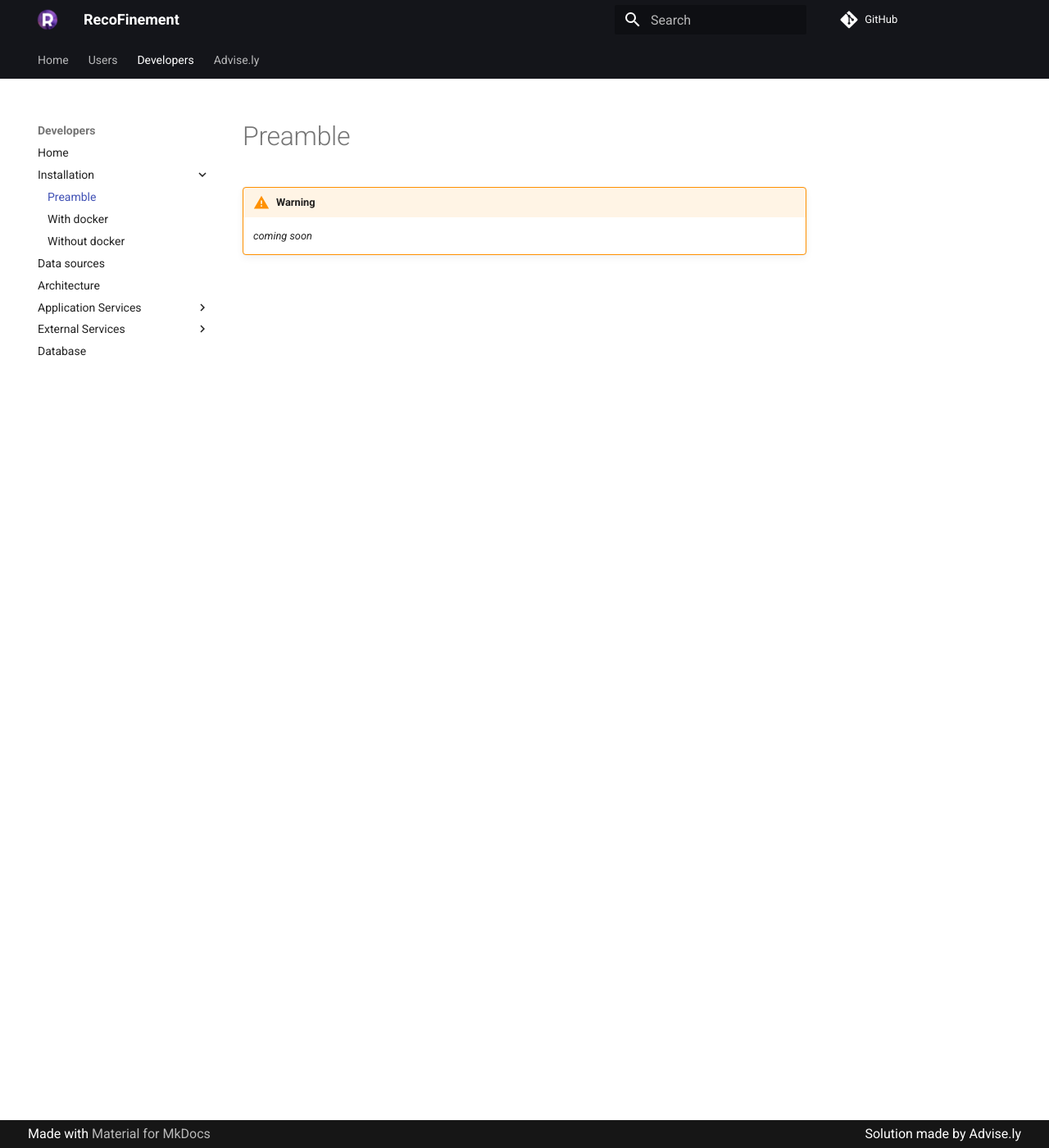
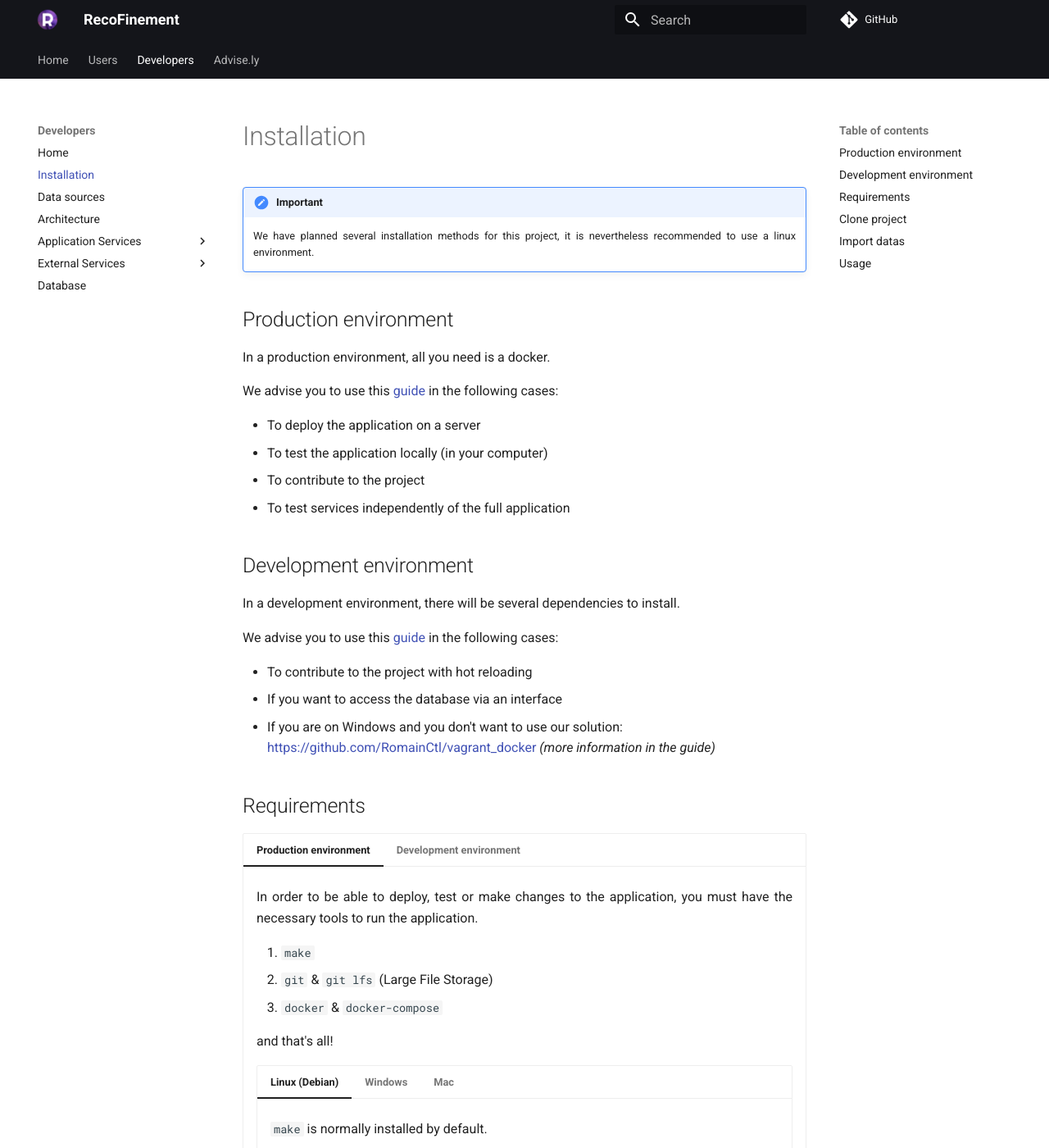
Before and after one commit to RomainCtl/RecoFinement, an MkDocs documentation site: the page built from docs/developers/installation.md, in a window 1280 px wide and 1400 px high. Shown: the whole window at 82% size. Built offline with MkDocs 1.6.1 and Material for MkDocs 9.7.7, drawn with Linux system fonts in a browser that asks for light colours; comment, search, counter and statistics services are not loaded; some of the changed text lies outside the part shown.

Commit message:
Add installations guide for docker user

````diff
--- a/docs/assets/stylesheet/extra.css
+++ b/docs/assets/stylesheet/extra.css
@@ -5,3 +5,11 @@
 .md-content p {
     text-align: justify;
 }
+
+.md-typeset .tabbed-set {
+    border: 1px solid #eee;
+}
+
+.md-typeset .tabbed-content {
+    padding: 0.5em 1em;
+}
--- /dev/null
+++ b/docs/developers/installation.md
@@ -0,0 +1,194 @@
+!!! important
+    We have planned several installation methods for this project, it is nevertheless recommended to use a linux environment.
+
+## Production environment
+
+In a production environment, all you need is a docker.
+
+We advise you to use this [guide](./withdocker) in the following cases:
+
+* To deploy the application on a server
+* To test the application locally (in your computer)
+* To contribute to the project
+* To test services independently of the full application
+
+## Development environment
+
+In a development environment, there will be several dependencies to install.
+
+We advise you to use this [guide](./withoutdocker) in the following cases:
+
+* To contribute to the project with hot reloading
+* If you want to access the database via an interface
+* If you are on Windows and you don't want to use our solution: [https://github.com/RomainCtl/vagrant_docker](https://github.com/RomainCtl/vagrant_docker) *(more information in the guide)*
+
+## Requirements
+
+=== "Production environment"
+    In order to be able to deploy, test or make changes to the application, you must have the necessary tools to run the application.
+
+    1. `make`
+    2. `git` & `git lfs` (Large File Storage)
+    3. `docker` & `docker-compose`
+
+    and that's all!
+
+    === "Linux (Debian)"
+        `make` is normally installed by default.
+
+        Install `git` and `git-lfs`:
+        ```bash
+        apt install git git-lfs
+        git lfs install
+        ```
+
+        You can install `docker` simply with:
+        ```bash
+        apt install docker.io docker-compose
+        ```
+
+    === "Windows"
+        Download `git` from [here](https://git-scm.com/download/win) and follow the instruction.
+
+        Download `git lfs` from [here](https://github.com/git-lfs/git-lfs/releases/download/v2.12.1/git-lfs-windows-v2.12.1.exe) and:
+        ```
+        git lfs install
+        ```
+
+        If you work on windows, I advise you to follow the instructions in this repository: [https://github.com/RomainCtl/vagrant_docker](https://github.com/RomainCtl/vagrant_docker)
+
+        So, each time you will use docker, you may start the vm (`make vm-up`).
+
+        !!! note
+            An Oracle VM Virtualbox will start and you will see it, you do not need to log on to it.
+            The author of this repository chose to leave the VM window open so as not to forget to switch it off before turning off the computer.
+
+        !!! tip
+            To use docker, do not forget to define the environment variables as the following: `./setenv-docker.bat`.
+
+    === "Mac"
+        For `make`, you will have to install the "Developer Tools" that are provided as optional packages in OS X installation disks.
+
+        `git` is normaly installed by default, try:
+        ```
+        git --version
+        ```
+        on  your terminal, if it is not already installed, it will ask you to do so.
+
+        Install `git-lfs`:
+        ```
+        brew install git-lfs
+        git lfs install
+        ```
+
+        Docker Compose is installed as part of [Docker for Mac](https://docs.docker.com/docker-for-mac/install/). So you only have to install Docker for MAC.
+
+=== "Development environment"
+    In order to be able to make changes to the application or  to access the database via an interface, you must have the necessary tools to run the application.
+
+    1. `make`
+    2. `git` & `git lfs` (Large File Storage)
+    3. *coming soon*
+
+## Clone project
+
+We use a micro-services architecture (*[more information in this section](../../architecture)*). We have a "master project" which has all services as sub-modules.
+
+Clone the "master project" and follow these command:
+```bash
+git clone https://github.com/RomainCtl/RecoFinement.git
+```
+Imports git submodule (services)
+```
+make init
+```
+Import our datas (may take some time depending on your internet connection)
+```
+cd ./datas
+git lfs pull
+cd ..
+```
+
+## Import datas
+
+=== "With docker"
+    !!! info
+        The database schema is created with the api (with an ORM)
+
+    1. Build docker image for the database and the api
+    ```
+    make db-build api-build
+    ```
+    2. Start databse and api container
+    ```
+    make db api
+    ```
+
+    3. Import datas
+    ```
+    make import-data
+    ```
+
+    ??? tip "If you want to see logs"
+        ```
+        make logs
+        ```
+
+=== "Without docker"
+    *coming soon*
+
+## Usage
+
+=== "With docker"
+    *Usually Docker uses the default __172.17.0.1/16__ subnet for container networking.*
+
+    ???+ warning "If you use __Windows__"
+        You may write the following line into `.env` file (This is the ip used to access the docker hub).
+        ```
+        DOCKER_IP=192.168.56.10
+        ```
+
+    1. Build docker image from source (all services)
+    ```
+    make build
+    ```
+    2. Start the container (all services)
+    ```
+    make start
+    ```
+    3. Display logs from the running container (all services)
+    ```
+    make logs
+    ```
+    4. Stop the container (all services)
+    ```
+    make stop
+    ```
+    5. Destroy the container (all services)
+    ```
+    make rm
+    ```
+
+    You can also do each action for one service using:
+    ```bash
+    ## (Re)start 'api' service only (also available: 'api-[build|logs|sh|stop|rm])
+    make api
+
+    ## (Re)start 'engine' service only (also available: 'engine-[build|logs|sh|stop|rm])
+    make engine
+
+    ## (Re)start 'cron' service only (also available: 'cron-[build|logs|sh|stop|rm])
+    make cron
+
+    ## (Re)start 'db' service only (also available: 'db-[build|logs|sh|stop|rm])
+    make db
+
+    ## (Re)start 'front' service only (also available: 'front-[build|logs|sh|stop|rm])
+    make front
+
+    ## (Re)start 'nginx' service only (also available: 'nginx-[build|logs|sh|stop|rm])
+    make nginx
+    ```
+
+=== "Without docker"
+    *coming soon*
--- a/docs/developers/installation/index.md
+++ /dev/null
@@ -1,2 +0,0 @@
-!!! warning
-    *coming soon*
--- a/mkdocs.yml
+++ b/mkdocs.yml
@@ -8,10 +8,7 @@ nav:
         - Getting started: users/gettingstarted.md
     - Developers:
         - Home: developers/index.md
-        - Installation:
-            - Preamble: developers/installation/index.md
-            - With docker: developers/installation/withdocker.md
-            - Without docker: developers/installation/withoutdocker.md
+        - Installation: developers/installation.md
         - Data sources: developers/datasources.md
         - Architecture: developers/architecture.md
         - Application Services:
@@ -52,6 +49,7 @@ markdown_extensions:
     - pymdownx.smartsymbols
     - admonition
     - pymdownx.superfences
+    - pymdownx.details
     - pymdownx.tabbed
 
 plugins:
````
Also changed, not shown: docs/developers/installation/withdocker.md (deleted, +0 -2 lines), docs/developers/installation/withoutdocker.md (deleted, +0 -2 lines).
